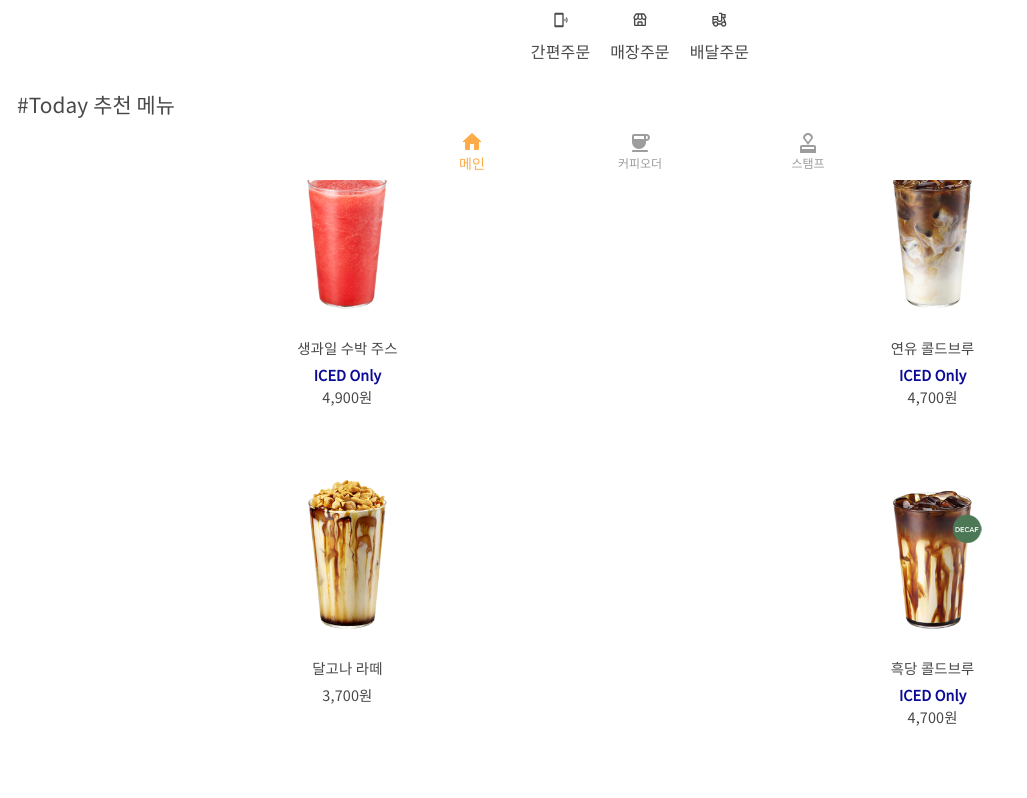
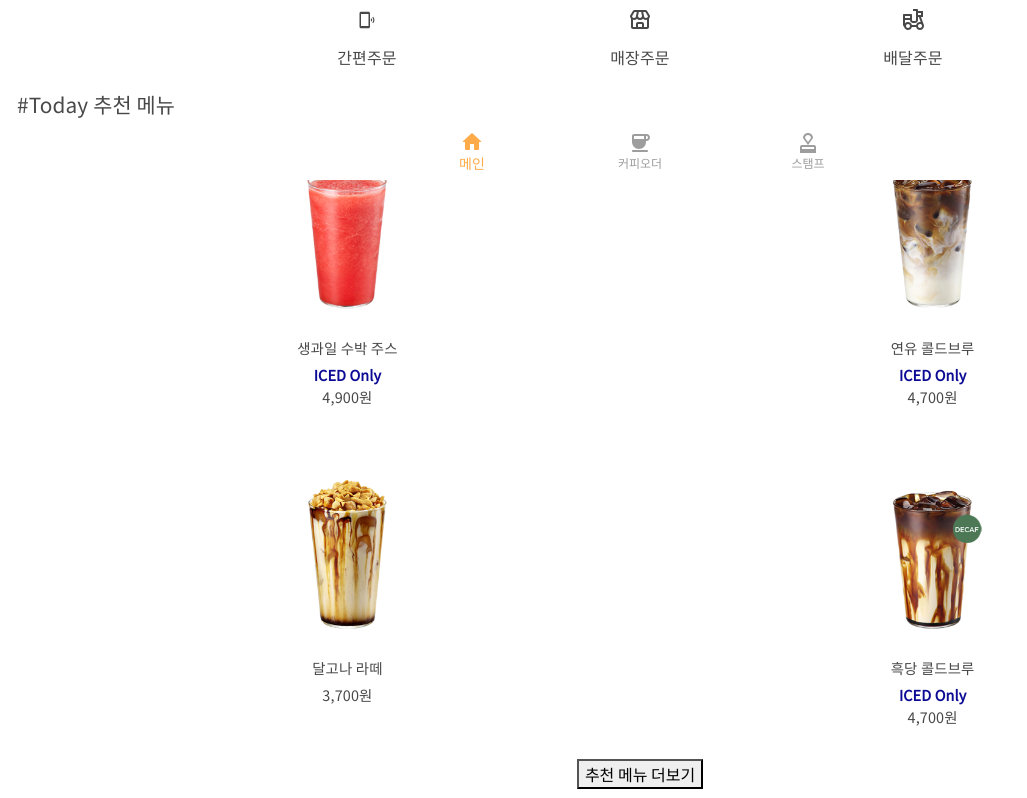
Before and after one commit to heeyonhh/react-project, a React (Create React App) app: page / in a window 1280 px wide. Shown: the part 620-1418 px from the top of the page, without its empty margins (0-1027 px from the left). Built offline with nearby package versions, Linux system fonts and the light colour scheme; a web font is replaced by a local one.

Commit message:
more usestate

```diff
--- a/src/App.css
+++ b/src/App.css
@@ -9,6 +9,8 @@ p{
 .App {
   font-family: 'IBM Plex Sans KR', 'Noto Sans KR', sans-serif;
   text-align: center;
+  color: rgba(45,45,45,0.87);
+  box-sizing: border-box;
 }
 
 .header{
@@ -88,6 +90,7 @@ p{
 /* 유저 네임 */
 .section{
   width: 100%;
+  height: 2000px;
   padding: 12px 12px;
 }
 
@@ -121,10 +124,12 @@ p{
   display: flex;
   align-items: center;
   justify-content: center;
-  gap: 20px;
+  gap: 17%;
 }
 
 .order_box{
+  text-decoration: none;
+  color: rgba(45,45,45,0.87);
   cursor: pointer;
   position: relative;
   display: flex;
@@ -132,6 +137,10 @@ p{
   align-items: center;
   justify-content: center;
   gap: 10px;
+}
+
+.order_icon{
+  font-size: 1.5rem;
 }
 
 /* 추천 메뉴 영역 */
@@ -183,3 +192,5 @@ p{
   color: rgb(11, 11, 149);
   font-weight: bold;
 }
+
+.morebutton{}
--- a/src/components/Mainorder.js
+++ b/src/components/Mainorder.js
@@ -1,14 +1,14 @@
 import '../App.css';
-
-import Box from '@mui/material/Box'
+import { Link } from 'react-router-dom'
 
 //메인 주문 영역
 function Mainorder(props){
+
   return(
-    <Box className="order_box">
+    <Link to="/order" className="order_box">
       <div className='order_icon'>{props.order.icon}</div>
       <p className='order_text'>{props.order.name}</p>
-    </Box>
+    </Link>
   )
 };
 
--- a/src/components/Product.js
+++ b/src/components/Product.js
@@ -4,6 +4,7 @@ import Box from '@mui/material/Box';
 
 // 메인 추천 메뉴
 function Product(props) {
+
   return (
     <Box className='md'>
       <div className='productimgwrap'>
--- a/src/components/mainorderdata.js
+++ b/src/components/mainorderdata.js
@@ -6,7 +6,7 @@ let mainorderdata = [
 
     {
         id: 0,
-        icon: <MdOutlinePhonelinkRing />,
+        icon: <MdOutlinePhonelinkRing fontSize="large" />,
         name: "간편주문",
     },
 
--- a/src/route/Main.js
+++ b/src/route/Main.js
@@ -25,10 +25,12 @@ function Main() {
     let handleSelect = (selectedIndex) => {
         setIndex(selectedIndex);
     };
-    let navigate = useNavigate();
 
     let [product, setProduct] = useState(dataproduct);
     let [order, setOrder] = useState(mainorderdata);
+
+    const [showproduct, setShowproduct] = useState(false);
+    const moreproduct = showproduct ? dataproduct : dataproduct.slice(0, 4);
 
     return (
         <Grid item xs={12}>
@@ -62,10 +64,9 @@ function Main() {
                     </Box>
                 </Box>
 
-                {/* 호버 이벤트, 아이콘 크기 */}
                 <Box className="order">
-                    {order.map(function (a, i){
-                        return(
+                    {order.map(function (a, i) {
+                        return (
                             <Mainorder order={order[i]} i={i} />
                         )
                     })}
@@ -74,13 +75,19 @@ function Main() {
                 <Box className='mdmenu'>
                     <p className='today_ment'>#Today 추천 메뉴</p>
                     <Box className="productwrap">
-                        {product.map(function(a, i){
-                            return(
-                                <Product product={product[i]} i={i} />
+                        {moreproduct.map(function (product, i) {
+                            return (
+                                <Product product={product} i={i} />
                             )
                         })}
                     </Box>
-                    {/* 플렉스 정렬 수정, 더보기 버튼 */}
+                    {!showproduct && (
+                        <button
+                            className='morebutton'
+                            onClick={() =>
+                            setShowproduct(true)}>추천 메뉴 더보기
+                        </button>
+                    )}
                 </Box>
 
             </Grid>
```
